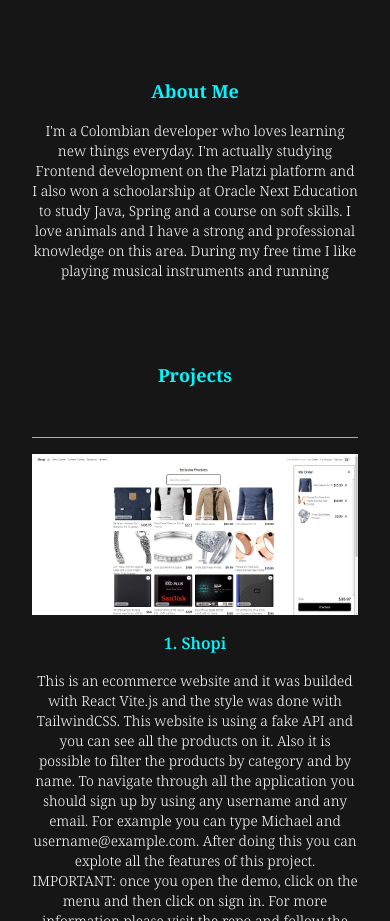
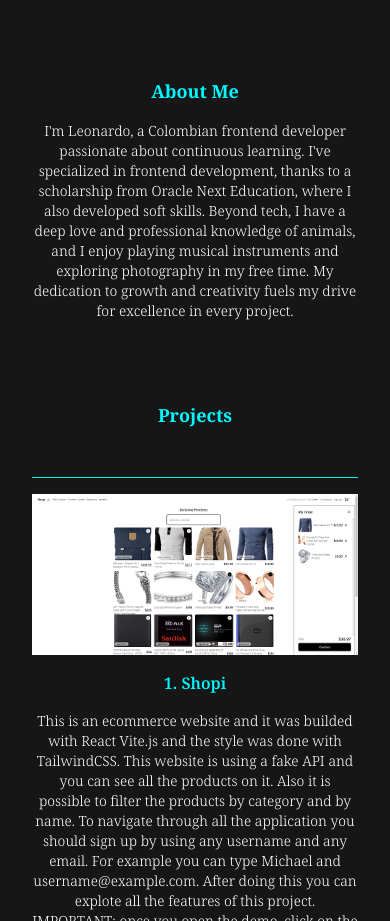
Before and after one commit to developerleonardo/portfolio, a website: page public/index.html in a window 390 px wide. Shown: the part 847-1768 px from the top of the page. Drawn offline with Linux system fonts and the light colour scheme.

Commit message:
Bug in mobile version was solved, it did not show the updated description

```diff
--- a/public/index.html
+++ b/public/index.html
@@ -145,10 +145,12 @@
         <h2 class="text-primary font-bold text-lg mt-20" data-section="about-me" data-value="about-me-title">About Me
         </h2>
         <p class="text-white mt-4 text-sm font-light text-center px-8" data-section="about-me"
-            data-value="introduction">I'm a Colombian developer who loves learning new things everyday. I'm actually
-            studying Frontend development on the Platzi platform and I also won a schoolarship at Oracle Next Education
-            to study Java, Spring and a course on soft skills. I love animals and I have a strong and professional
-            knowledge on this area. During my free time I like playing musical instruments and running</p>
+            data-value="introduction">I'm Leonardo, a Colombian frontend developer passionate about
+                        continuous learning. I've specialized in frontend development, thanks to a scholarship from
+                        Oracle Next Education, where I also developed soft skills. Beyond tech, I have a deep love and
+                        professional knowledge of animals, and I enjoy playing musical instruments and exploring
+                        photography in my free time. My dedication to growth and creativity fuels my drive for
+                        excellence in every project.</p>
     </section>
 
     <section id="section-projects" class="w-full h-auto flex flex-col items-center max-w-screen-xl lg:m-auto">
```
Also changed, not shown: public/css/tailwind.css.
